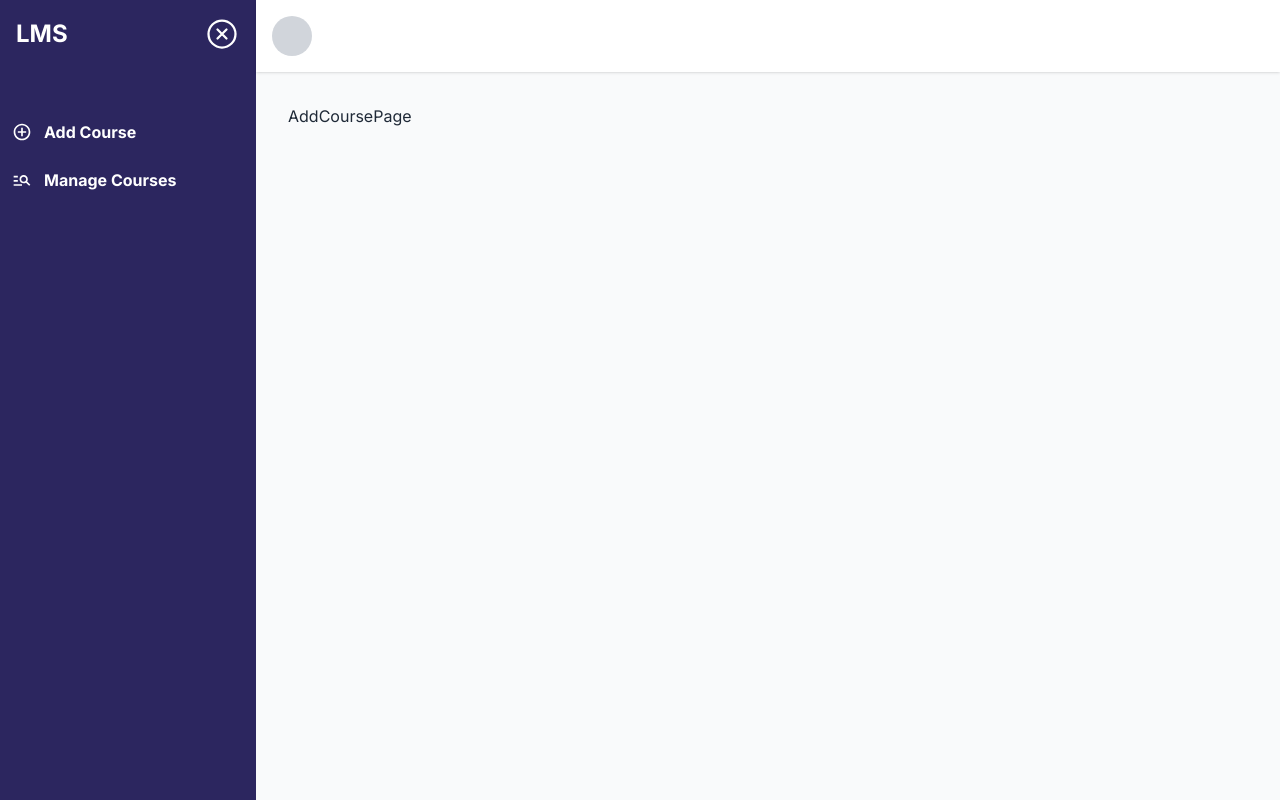
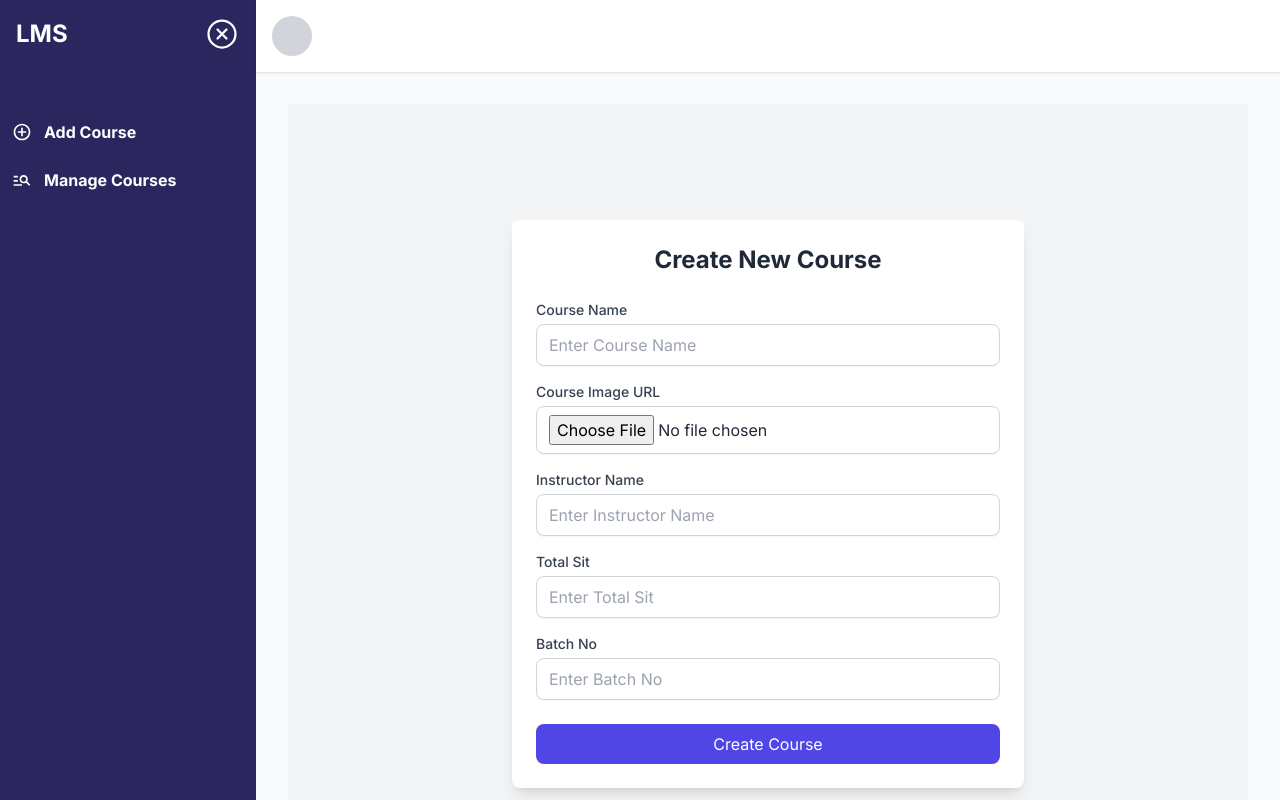
Before and after one commit to universeIt137/LMS_Frontend, a React (Vite) app: page /dashboard/add-course in a window 1280 px wide. Built offline with nearby package versions, Linux system fonts and the light colour scheme.

Commit message:
working on add course

```diff
--- a/src/pages/adminSide/courseRelatedPage/addCourse/AddCoursePage.jsx
+++ b/src/pages/adminSide/courseRelatedPage/addCourse/AddCoursePage.jsx
@@ -1,11 +1,114 @@
-import React from 'react'
+import React, { useState } from 'react';
 
 const AddCoursePage = () => {
+  const [formData, setFormData] = useState({
+    course_name: '',
+    course_img: '',
+    instructor_name: '',
+    total_sit: '',
+    batch_no: ''
+  });
+
+  // Handle form input changes
+  const handleChange = (e) => {
+    setFormData({ ...formData, [e.target.name]: e.target.value });
+  };
+
+  // Handle form submission
+  const handleSubmit = (e) => {
+    e.preventDefault();
+    // You can handle the form submission here (e.g., send data to the server)
+    console.log(formData);
+  };
+
   return (
-    <div>
-      AddCoursePage
+    <div className="flex items-center justify-center min-h-screen bg-gray-100">
+      <div className="max-w-lg w-full bg-white p-6 rounded-lg shadow-lg">
+        <h2 className="text-2xl font-bold text-center mb-6">Create New Course</h2>
+        <form onSubmit={handleSubmit}>
+
+          {/* Course Name */}
+          <div className="mb-4">
+            <label htmlFor="course_name" className="block text-sm font-medium text-gray-700">Course Name</label>
+            <input
+              type="text"
+              id="course_name"
+              name="course_name"
+
+              onChange={handleChange}
+              className="mt-1 block w-full px-3 py-2 border border-gray-300 rounded-lg shadow-sm focus:outline-none focus:ring-indigo-500 focus:border-indigo-500"
+              placeholder="Enter Course Name"
+
+            />
+          </div>
+
+          {/* Course Image */}
+          <div className="mb-4">
+            <label htmlFor="course_img" className="block text-sm font-medium text-gray-700">Course Image URL</label>
+            <input
+              type="file"
+              id="course_img"
+              name="course_img"
+              accept='image'
+              onChange={handleChange}
+              className="mt-1 block w-full px-3 py-2 border border-gray-300 rounded-lg shadow-sm focus:outline-none focus:ring-indigo-500 focus:border-indigo-500"
+              placeholder="Enter Course Image URL"
+            />
+          </div>
+
+          {/* Instructor Name */}
+          <div className="mb-4">
+            <label htmlFor="instructor_name" className="block text-sm font-medium text-gray-700">Instructor Name</label>
+            <input
+              type="text"
+              id="instructor_name"
+              name="instructor_name"
+              onChange={handleChange}
+              className="mt-1 block w-full px-3 py-2 border border-gray-300 rounded-lg shadow-sm focus:outline-none focus:ring-indigo-500 focus:border-indigo-500"
+              placeholder="Enter Instructor Name"
+            />
+          </div>
+
+          {/* Total Sit */}
+          <div className="mb-4">
+            <label htmlFor="total_sit" className="block text-sm font-medium text-gray-700">Total Sit</label>
+            <input
+              type="number"
+              id="total_sit"
+              name="total_sit"
+              onChange={handleChange}
+              className="mt-1 block w-full px-3 py-2 border border-gray-300 rounded-lg shadow-sm focus:outline-none focus:ring-indigo-500 focus:border-indigo-500"
+              placeholder="Enter Total Sit"
+            />
+          </div>
+
+          {/* Batch No */}
+          <div className="mb-4">
+            <label htmlFor="batch_no" className="block text-sm font-medium text-gray-700">Batch No</label>
+            <input
+              type="number"
+              id="batch_no"
+              name="batch_no"
+              onChange={handleChange}
+              className="mt-1 block w-full px-3 py-2 border border-gray-300 rounded-lg shadow-sm focus:outline-none focus:ring-indigo-500 focus:border-indigo-500"
+              placeholder="Enter Batch No"
+            />
+          </div>
+
+          {/* Submit Button */}
+          <div className="mt-6">
+            <button
+              type="submit"
+              className="w-full bg-indigo-600 text-white py-2 px-4 rounded-lg hover:bg-indigo-700 focus:outline-none focus:ring-2 focus:ring-indigo-500 focus:ring-opacity-50"
+            >
+              Create Course
+            </button>
+          </div>
+
+        </form>
+      </div>
     </div>
-  )
-}
+  );
+};
 
-export default AddCoursePage
+export default AddCoursePage;
```
